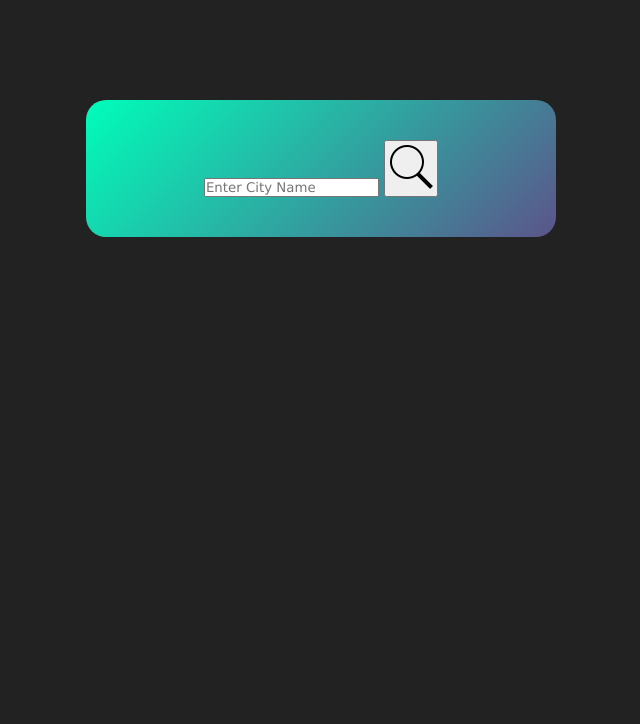
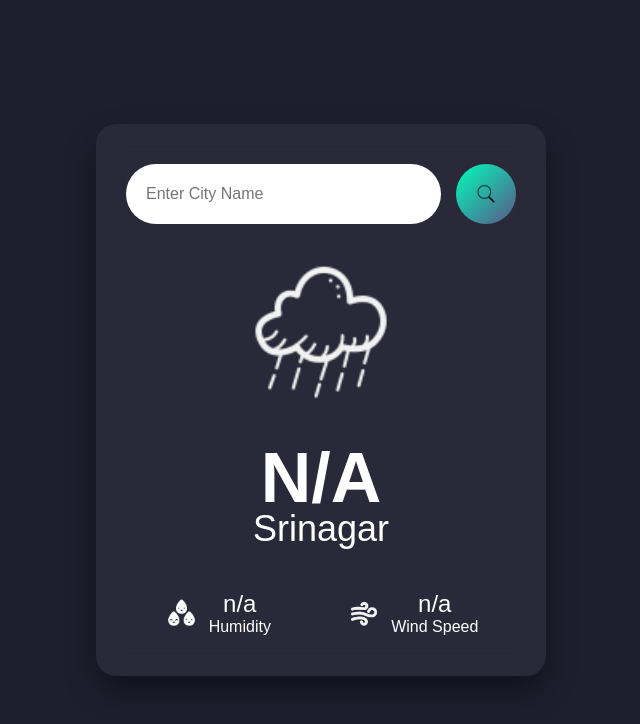
Before and after one commit to basarathyasin/skycast-weather-app, a plain HTML site: page index.html in a window 1280 px wide. Shown: the whole page, without its empty margins (319-959 px from the left). Drawn offline with Linux system fonts and the light colour scheme.

Commit message:
Project Complete

```diff
--- a/index.html
+++ b/index.html
@@ -4,14 +4,41 @@
     <meta charset="UTF-8" />
     <meta name="viewport" content="width=device-width, initial-scale=1.0" />
     <title>SkyCast Weather App</title>
-    <link rel="stylesheet" href="./style.css"
+    <link rel="stylesheet" href="./style.css" />
   </head>
   <body>
     <div class="card">
       <div class="search">
         <input type="text" placeholder="Enter City Name" spellcheck="false" />
-        <button><img src="./Images/icons8-search-50.png"</button>
+        <button>
+          <img src="./Images/icons8-search-50.png" alt="Search" />
+        </button>
+      </div>
+
+      <div class="weather">
+        <img src="./Images/icons8-rain-white.png" class="weather-icon" />
+        <h1 class="temp">N/A</h1>
+        <h2 class="city">Srinagar</h2>
+
+        <div class="details">
+          <div class="col">
+            <img src="./Images/icons8-humidity-100.png" alt="Humidity" />
+            <div>
+              <p class="humidity">n/a</p>
+              <p>Humidity</p>
+            </div>
+          </div>
+          <div class="col">
+            <img src="./Images/icons8-wind-white.png" alt="Wind Speed" />
+            <div>
+              <p class="wind">n/a</p>
+              <p>Wind Speed</p>
+            </div>
+          </div>
+        </div>
       </div>
     </div>
+
+    <script src="./script.js"></script>
   </body>
 </html>
--- a/script.js
+++ b/script.js
@@ -0,0 +1,33 @@
+const apiKey = "65e9fc356e141648494500fff5c6e145";
+const apiUrl = "https://api.openweathermap.org/data/2.5/weather?units=metric&q=";
+
+const searchBox = document.querySelector(".search input");
+const searchBtn = document.querySelector(".search button");
+
+async function checkWeather(city) {
+  try {
+    const response = await fetch(`${apiUrl}${city}&appid=${apiKey}`);
+    const data = await response.json();
+
+    if (data.cod === "404") {
+      alert("City not found");
+      return;
+    }
+
+    document.querySelector(".city").textContent = data.name;
+    document.querySelector(".temp").textContent = Math.round(data.main.temp) + "°C";
+    document.querySelector(".humidity").textContent = data.main.humidity + "%";
+    document.querySelector(".wind").textContent = data.wind.speed + " km/hr";
+
+    const iconCode = data.weather[0].icon;
+    document.querySelector(".weather-icon").src = `http://openweathermap.org/img/wn/${iconCode}@2x.png`;
+
+  } catch (err) {
+    console.error(err);
+  }
+}
+
+searchBtn.addEventListener("click", () => checkWeather(searchBox.value));
+searchBox.addEventListener("keypress", (e) => {
+  if (e.key === "Enter") checkWeather(searchBox.value);
+});
--- a/style.css
+++ b/style.css
@@ -1,21 +1,103 @@
-*{
-    margin: 0;
-    padding: 0;
-    font-family:'Lucida Sans', 'Lucida Sans Regular', 'Lucida Grande', 'Lucida Sans Unicode', Geneva, Verdana, sans-serif;
-    box-sizing: border-box;
+* {
+  margin: 0;
+  padding: 0;
+  box-sizing: border-box;
+  font-family: 'League Spartan', sans-serif;
 }
-body{
-    background: #222;
+
+body {
+  background: #1e1e2f;
+  display: flex;
+  justify-content: center;
+  align-items: center;
+  height: 100vh;
 }
-.card{
-    width: 90%;
-    max-width: 470px;
-    background: linear-gradient(135deg, #00feba, #5b548a);
-    color: #ffff;
-    margin: 100px auto 0;
-    border-radius: 20px;
-    padding:40px 35px;
-    text-align: center;
 
+.card {
+  width: 100%;
+  max-width: 450px;
+  background: rgba(255, 255, 255, 0.05);
+  backdrop-filter: blur(15px);
+  border-radius: 20px;
+  padding: 40px 30px;
+  color: #fff;
+  text-align: center;
+  box-shadow: 0 15px 30px rgba(0, 0, 0, 0.4);
+}
 
+.search {
+  display: flex;
+  gap: 15px;
 }
+
+.search input {
+  flex: 1;
+  padding: 15px 20px;
+  border-radius: 30px;
+  border: none;
+  outline: none;
+  font-size: 16px;
+  color: #222;
+}
+
+.search button {
+  width: 60px;
+  height: 60px;
+  border-radius: 50%;
+  border: none;
+  cursor: pointer;
+  background: linear-gradient(135deg, #00feba, #5b548a);
+  display: flex;
+  justify-content: center;
+  align-items: center;
+  transition: 0.3s;
+}
+
+.search button:hover {
+  transform: scale(1.1);
+}
+
+.search button img {
+  width: 20px;
+}
+
+.weather {
+  margin-top: 30px;
+}
+
+.weather-icon {
+  width: 160px;
+  margin-bottom: 20px;
+}
+
+.temp {
+  font-size: 70px;
+  font-weight: 700;
+}
+
+.city {
+  font-size: 36px;
+  font-weight: 400;
+  margin-top: -10px;
+}
+
+.details {
+  display: flex;
+  justify-content: space-around;
+  margin-top: 40px;
+}
+
+.col {
+  display: flex;
+  align-items: center;
+  gap: 10px;
+}
+
+.col img {
+  width: 35px;
+}
+
+.humidity, .wind {
+  font-size: 24px;
+  font-weight: 500;
+}
```
Also changed, not shown: Images/icons8-humidity-100.png (added), Images/icons8-rain-50.png (added), Images/icons8-rain-white.png (added), Images/icons8-wind-white.png (added).
